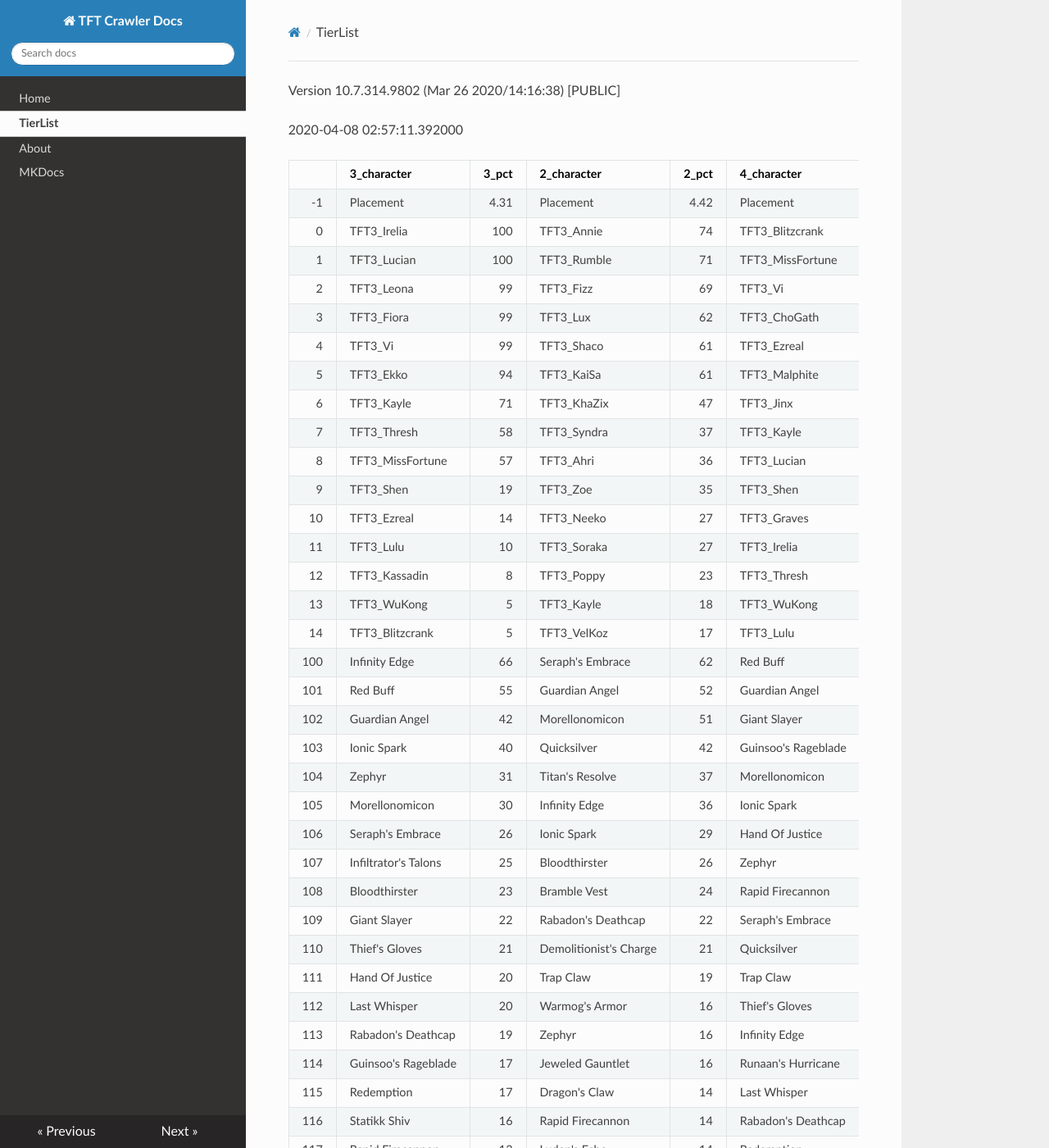
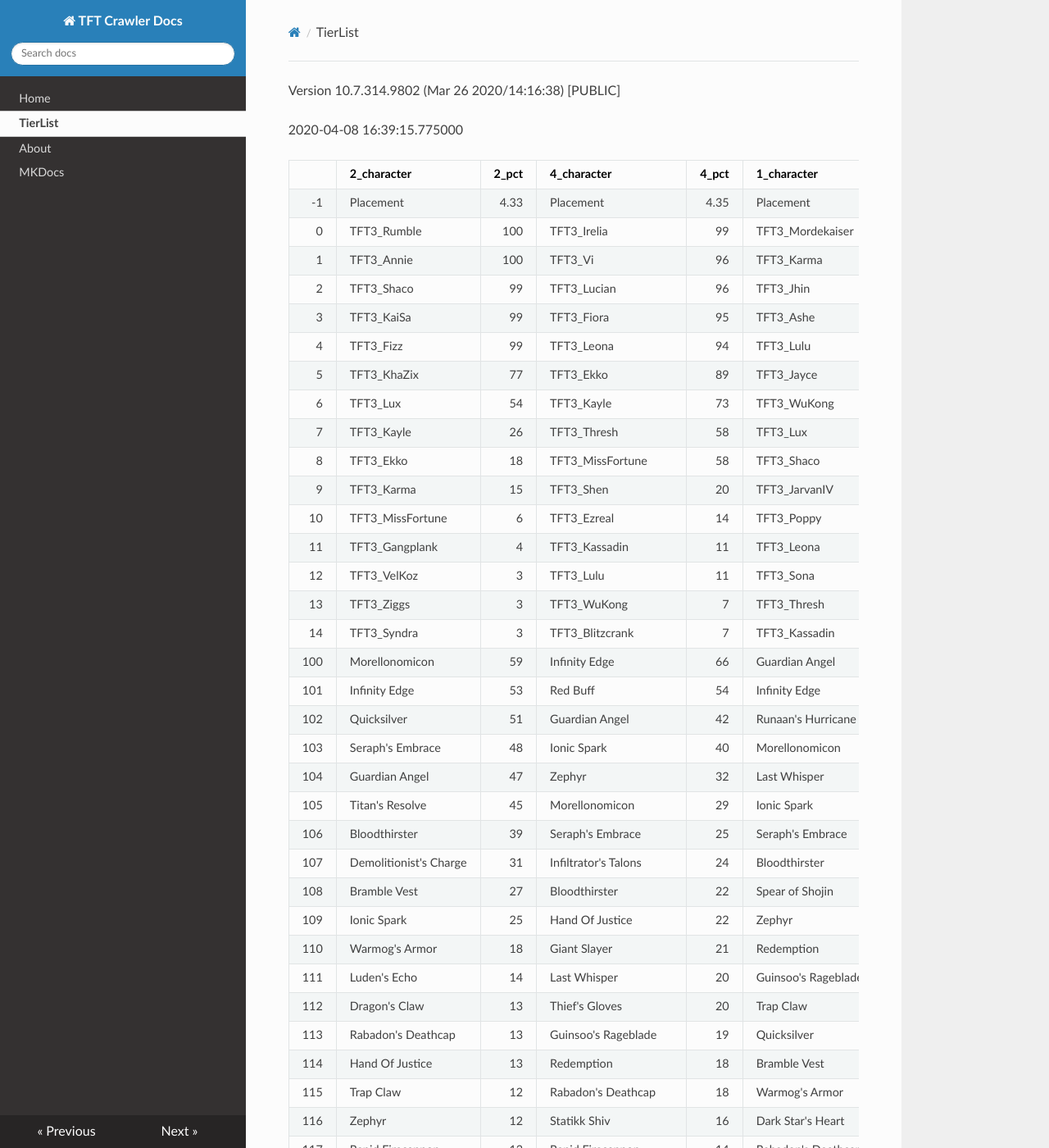
Before and after one commit to JamesYouL2/TFT-Crawler, an MkDocs documentation site: the page built from docs/tierlist.md, in a window 1280 px wide and 1400 px high. Shown: the whole window at 82% size. Built offline with MkDocs 1.6.1, drawn with Linux system fonts in a browser that asks for light colours; nearby versions of some CDN libraries; some of the changed text lies outside the part shown.

Commit message:
Update tierlist.md

```diff
--- a/docs/tierlist.md
+++ b/docs/tierlist.md
@@ -1,42 +1,42 @@
 Version 10.7.314.9802 (Mar 26 2020/14:16:38) [PUBLIC] <Releases/10.7>
 
-2020-04-08 02:57:11.392000
+2020-04-08 16:39:15.775000
 
-|     | 3_character          |   3_pct | 2_character            |   2_pct | 4_character         |   4_pct | 1_character         |   1_pct |
-|----:|:---------------------|--------:|:-----------------------|--------:|:--------------------|--------:|:--------------------|--------:|
-|  -1 | Placement            |    4.31 | Placement              |    4.42 | Placement           |    4.48 | Placement           |    4.53 |
-|   0 | TFT3_Irelia          |  100    | TFT3_Annie             |   74    | TFT3_Blitzcrank     |   89    | TFT3_Karma          |   93    |
-|   1 | TFT3_Lucian          |  100    | TFT3_Rumble            |   71    | TFT3_MissFortune    |   84    | TFT3_Ashe           |   76    |
-|   2 | TFT3_Leona           |   99    | TFT3_Fizz              |   69    | TFT3_Vi             |   82    | TFT3_Jhin           |   76    |
-|   3 | TFT3_Fiora           |   99    | TFT3_Lux               |   62    | TFT3_ChoGath        |   78    | TFT3_Mordekaiser    |   72    |
-|   4 | TFT3_Vi              |   99    | TFT3_Shaco             |   61    | TFT3_Ezreal         |   74    | TFT3_Lulu           |   62    |
-|   5 | TFT3_Ekko            |   94    | TFT3_KaiSa             |   61    | TFT3_Malphite       |   74    | TFT3_JarvanIV       |   54    |
-|   6 | TFT3_Kayle           |   71    | TFT3_KhaZix            |   47    | TFT3_Jinx           |   62    | TFT3_Jayce          |   44    |
-|   7 | TFT3_Thresh          |   58    | TFT3_Syndra            |   37    | TFT3_Kayle          |   46    | TFT3_WuKong         |   43    |
-|   8 | TFT3_MissFortune     |   57    | TFT3_Ahri              |   36    | TFT3_Lucian         |   39    | TFT3_Lux            |   33    |
-|   9 | TFT3_Shen            |   19    | TFT3_Zoe               |   35    | TFT3_Shen           |   34    | TFT3_Shaco          |   32    |
-|  10 | TFT3_Ezreal          |   14    | TFT3_Neeko             |   27    | TFT3_Graves         |   32    | TFT3_Rakan          |   29    |
-|  11 | TFT3_Lulu            |   10    | TFT3_Soraka            |   27    | TFT3_Irelia         |   31    | TFT3_XinZhao        |   28    |
-|  12 | TFT3_Kassadin        |    8    | TFT3_Poppy             |   23    | TFT3_Thresh         |   23    | TFT3_Sona           |   25    |
-|  13 | TFT3_WuKong          |    5    | TFT3_Kayle             |   18    | TFT3_WuKong         |   21    | TFT3_Poppy          |   25    |
-|  14 | TFT3_Blitzcrank      |    5    | TFT3_VelKoz            |   17    | TFT3_Lulu           |   14    | TFT3_Neeko          |   25    |
-| 100 | Infinity Edge        |   66    | Seraph's Embrace       |   62    | Red Buff            |   53    | Guardian Angel      |   54    |
-| 101 | Red Buff             |   55    | Guardian Angel         |   52    | Guardian Angel      |   52    | Infinity Edge       |   53    |
-| 102 | Guardian Angel       |   42    | Morellonomicon         |   51    | Giant Slayer        |   50    | Morellonomicon      |   48    |
-| 103 | Ionic Spark          |   40    | Quicksilver            |   42    | Guinsoo's Rageblade |   38    | Runaan's Hurricane  |   37    |
-| 104 | Zephyr               |   31    | Titan's Resolve        |   37    | Morellonomicon      |   32    | Last Whisper        |   35    |
-| 105 | Morellonomicon       |   30    | Infinity Edge          |   36    | Ionic Spark         |   31    | Spear of Shojin     |   34    |
-| 106 | Seraph's Embrace     |   26    | Ionic Spark            |   29    | Hand Of Justice     |   30    | Bramble Vest        |   32    |
-| 107 | Infiltrator's Talons |   25    | Bloodthirster          |   26    | Zephyr              |   30    | Ionic Spark         |   28    |
-| 108 | Bloodthirster        |   23    | Bramble Vest           |   24    | Rapid Firecannon    |   29    | Dragon's Claw       |   26    |
-| 109 | Giant Slayer         |   22    | Rabadon's Deathcap     |   22    | Seraph's Embrace    |   27    | Titan's Resolve     |   25    |
-| 110 | Thief's Gloves       |   21    | Demolitionist's Charge |   21    | Quicksilver         |   23    | Seraph's Embrace    |   23    |
-| 111 | Hand Of Justice      |   20    | Trap Claw              |   19    | Trap Claw           |   23    | Bloodthirster       |   21    |
-| 112 | Last Whisper         |   20    | Warmog's Armor         |   16    | Thief's Gloves      |   21    | Zephyr              |   18    |
-| 113 | Rabadon's Deathcap   |   19    | Zephyr                 |   16    | Infinity Edge       |   21    | Quicksilver         |   18    |
-| 114 | Guinsoo's Rageblade  |   17    | Jeweled Gauntlet       |   16    | Runaan's Hurricane  |   20    | Trap Claw           |   17    |
-| 115 | Redemption           |   17    | Dragon's Claw          |   14    | Last Whisper        |   16    | Guinsoo's Rageblade |   17    |
-| 116 | Statikk Shiv         |   16    | Rapid Firecannon       |   14    | Rabadon's Deathcap  |   15    | Warmog's Armor      |   17    |
-| 117 | Rapid Firecannon     |   13    | Luden's Echo           |   14    | Redemption          |   15    | Redemption          |   16    |
-| 118 | Hextech Gunblade     |   12    | Spear of Shojin        |   13    | Spear of Shojin     |   14    | Thief's Gloves      |   15    |
-| 119 | Jeweled Gauntlet     |   12    | Zz'Rot Portal          |   13    | Dragon's Claw       |   13    | Hand Of Justice     |   13    |
+|     | 2_character            |   2_pct | 4_character               |   4_pct | 1_character         |   1_pct | 3_character         |   3_pct |
+|----:|:-----------------------|--------:|:--------------------------|--------:|:--------------------|--------:|:--------------------|--------:|
+|  -1 | Placement              |    4.33 | Placement                 |    4.35 | Placement           |    4.53 | Placement           |    4.54 |
+|   0 | TFT3_Rumble            |  100    | TFT3_Irelia               |   99    | TFT3_Mordekaiser    |   89    | TFT3_MissFortune    |   79    |
+|   1 | TFT3_Annie             |  100    | TFT3_Vi                   |   96    | TFT3_Karma          |   88    | TFT3_Blitzcrank     |   78    |
+|   2 | TFT3_Shaco             |   99    | TFT3_Lucian               |   96    | TFT3_Jhin           |   87    | TFT3_Vi             |   69    |
+|   3 | TFT3_KaiSa             |   99    | TFT3_Fiora                |   95    | TFT3_Ashe           |   85    | TFT3_ChoGath        |   67    |
+|   4 | TFT3_Fizz              |   99    | TFT3_Leona                |   94    | TFT3_Lulu           |   68    | TFT3_Ezreal         |   67    |
+|   5 | TFT3_KhaZix            |   77    | TFT3_Ekko                 |   89    | TFT3_Jayce          |   50    | TFT3_Malphite       |   64    |
+|   6 | TFT3_Lux               |   54    | TFT3_Kayle                |   73    | TFT3_WuKong         |   50    | TFT3_Jinx           |   54    |
+|   7 | TFT3_Kayle             |   26    | TFT3_Thresh               |   58    | TFT3_Lux            |   43    | TFT3_Kayle          |   53    |
+|   8 | TFT3_Ekko              |   18    | TFT3_MissFortune          |   58    | TFT3_Shaco          |   42    | TFT3_Shen           |   44    |
+|   9 | TFT3_Karma             |   15    | TFT3_Shen                 |   20    | TFT3_JarvanIV       |   38    | TFT3_Irelia         |   39    |
+|  10 | TFT3_MissFortune       |    6    | TFT3_Ezreal               |   14    | TFT3_Poppy          |   29    | TFT3_Lucian         |   31    |
+|  11 | TFT3_Gangplank         |    4    | TFT3_Kassadin             |   11    | TFT3_Leona          |   19    | TFT3_Graves         |   30    |
+|  12 | TFT3_VelKoz            |    3    | TFT3_Lulu                 |   11    | TFT3_Sona           |    9    | TFT3_Kassadin       |   24    |
+|  13 | TFT3_Ziggs             |    3    | TFT3_WuKong               |    7    | TFT3_Thresh         |    9    | TFT3_Thresh         |   24    |
+|  14 | TFT3_Syndra            |    3    | TFT3_Blitzcrank           |    7    | TFT3_Kassadin       |    8    | TFT3_WuKong         |   23    |
+| 100 | Morellonomicon         |   59    | Infinity Edge             |   66    | Guardian Angel      |   69    | Guardian Angel      |   54    |
+| 101 | Infinity Edge          |   53    | Red Buff                  |   54    | Infinity Edge       |   62    | Red Buff            |   47    |
+| 102 | Quicksilver            |   51    | Guardian Angel            |   42    | Runaan's Hurricane  |   45    | Giant Slayer        |   45    |
+| 103 | Seraph's Embrace       |   48    | Ionic Spark               |   40    | Morellonomicon      |   43    | Guinsoo's Rageblade |   41    |
+| 104 | Guardian Angel         |   47    | Zephyr                    |   32    | Last Whisper        |   39    | Morellonomicon      |   32    |
+| 105 | Titan's Resolve        |   45    | Morellonomicon            |   29    | Ionic Spark         |   29    | Rapid Firecannon    |   31    |
+| 106 | Bloodthirster          |   39    | Seraph's Embrace          |   25    | Seraph's Embrace    |   27    | Hand Of Justice     |   31    |
+| 107 | Demolitionist's Charge |   31    | Infiltrator's Talons      |   24    | Bloodthirster       |   24    | Ionic Spark         |   31    |
+| 108 | Bramble Vest           |   27    | Bloodthirster             |   22    | Spear of Shojin     |   20    | Zephyr              |   29    |
+| 109 | Ionic Spark            |   25    | Hand Of Justice           |   22    | Zephyr              |   20    | Seraph's Embrace    |   27    |
+| 110 | Warmog's Armor         |   18    | Giant Slayer              |   21    | Redemption          |   19    | Quicksilver         |   25    |
+| 111 | Luden's Echo           |   14    | Last Whisper              |   20    | Guinsoo's Rageblade |   18    | Trap Claw           |   24    |
+| 112 | Dragon's Claw          |   13    | Thief's Gloves            |   20    | Trap Claw           |   18    | Infinity Edge       |   21    |
+| 113 | Rabadon's Deathcap     |   13    | Guinsoo's Rageblade       |   19    | Quicksilver         |   17    | Thief's Gloves      |   21    |
+| 114 | Hand Of Justice        |   13    | Redemption                |   18    | Bramble Vest        |   17    | Runaan's Hurricane  |   18    |
+| 115 | Trap Claw              |   12    | Rabadon's Deathcap        |   18    | Warmog's Armor      |   15    | Rabadon's Deathcap  |   16    |
+| 116 | Zephyr                 |   12    | Statikk Shiv              |   16    | Dark Star's Heart   |   14    | Statikk Shiv        |   15    |
+| 117 | Rapid Firecannon       |   12    | Rapid Firecannon          |   14    | Rabadon's Deathcap  |   14    | Last Whisper        |   15    |
+| 118 | Last Whisper           |   12    | Quicksilver               |   13    | Dragon's Claw       |   14    | Redemption          |   15    |
+| 119 | Hextech Gunblade       |   12    | Locket of the Iron Solari |   12    | Hand Of Justice     |   14    | Spear of Shojin     |   14    |
```
